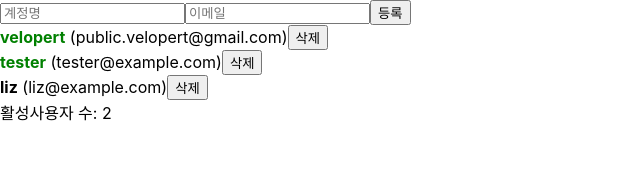
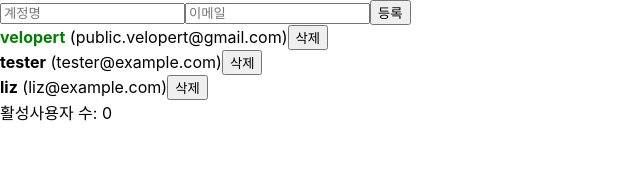
Before and after one commit to euna0104/begin-react, a React (Create React App) app: page / in a window 1280 px wide. Shown: the top 174 px of the page, without its empty margins (0-640 px from the left). Built offline with nearby package versions, Linux system fonts and the light colour scheme.

Commit message:
useState -> useRuducer

```diff
--- a/src/App.js
+++ b/src/App.js
@@ -1,4 +1,4 @@
-import React, { useRef, useState, useMemo, useCallback } from 'react';
+import React, { useRef, useReducer, useMemo, useCallback } from 'react';
 import UserList from './UserList';
 import CreateUser from './CreateUser';
 
@@ -7,23 +7,12 @@ function countActiveUsers(users) {
   return users.filter(user => user.active).length;
 }
 
-function App() {
-  const [inputs, setInputs] = useState({
+const initialState = {
+  inputs: {
     username: '',
     email: ''
-  });
-  const { username, email } = inputs;
-  const onChange = useCallback(
-  e => {
-    const { name, value } = e.target;
-    setInputs({
-      ...inputs,
-      [name]: value
-    });
   },
-  [inputs]
-  );
-  const [users, setUsers] = useState([
+  users: [
     {
       id: 1,
       username: 'velopert',
@@ -34,7 +23,7 @@ function App() {
       id: 2,
       username: 'tester',
       email: 'tester@example.com',
-      active: true
+      active: false
     },
     {
       id: 3,
@@ -42,41 +31,83 @@ function App() {
       email: 'liz@example.com',
       active: false
     }
-  ]);
+  ]
+};
 
+function reducer(state, action) {
+  switch (action.type) {
+    case 'CHANGE_INPUT':
+      return {
+        ...state,
+        inputs: {
+          ...state.inputs,
+          [action.name]: action.value
+        }
+      };
+      case 'CREATE_USER':
+        return {
+          inputs: initialState.inputs,
+          users: state.users.concat(action.user)
+      };
+      case 'TOGGLE_USER':
+        return {
+          ...state,
+          users: state.users.map(user =>
+            user.id === action.id ? {...user, active: !user.active }: user
+          )
+        };
+        case 'REMOVE_USER':
+          return {
+            ...state,
+            users: state.users.filter(user => user.id !== action.id)
+          };
+      default:
+        return state;
+  }
+}
+
+function App() {
+  const [state, dispatch] = useReducer(reducer, initialState);
   const nextId = useRef(4);
+
+  const { users } = state;
+  const { username, email } = state.inputs;
+
+  const onChange = useCallback(e => {
+    const { name, value } = e.target;
+    dispatch({
+      type: 'CHANGE_INPUT',
+      name,
+      value
+    });
+  }, []);
+
   const onCreate = useCallback(() => {
-    const user = {
+    dispatch({
+      type: 'CREATE_USER',
+      user: {
         id: nextId.current,
         username,
         email
-    };
-    setUsers(users.concat(user));
-
-    setInputs({
-      username: '',
-      email: ''
+      }
     });
     nextId.current += 1;
-  }, [users, username, email]);
+  }, [username, email]);
+  const onToggle = useCallback(id => {
+    dispatch({
+      type: 'TOGGLE_USER',
+      id
+    });
+  }, []);
 
-  const onRemove = useCallback(
-    id => {
-    setUsers(users.filter(user => user.id !== id));
-  },
-  [users]
-  );
-  const onToggle = useCallback(
-    id => {
-    setUsers (
-      users.map(user =>
-        user.id === id ? { ...user, active: !user.active } : user
-        )
-    );
-  },
-  [users]
-  );
-  const count = useMemo(() => countActiveUsers(users), [users]);
+  const onRemove = useCallback(id => {
+    dispatch({
+      type: 'REMOVE_USER',
+      id
+    });
+  }, []);
+
+
   return (
     <>
       <CreateUser
@@ -85,8 +116,8 @@ function App() {
       onChange={onChange}
       onCreate={onCreate}
        />
-      <UserList users={users} onRemove={onRemove} onToggle={onToggle}/>
-      <div>활성사용자 수: {count}</div>
+      <UserList users={users} onToggle={onToggle} onRemove={onRemove} />
+      <div>활성사용자 수: 0</div>
     </>
   );
 }
--- a/src/index.js
+++ b/src/index.js
@@ -1,5 +1,5 @@
 import React from 'react';
-import ReactDOM from 'react-dom/client';
+import ReactDOM from 'react-dom';
 import './index.css';
 import App from './App';
 import reportWebVitals from './reportWebVitals';
```
Also changed, not shown: src/Counter.js (+17 -6 lines), 1 other file (tests, documents, lock files or other folders). Lines whose indentation alone changed are shown as unchanged.
